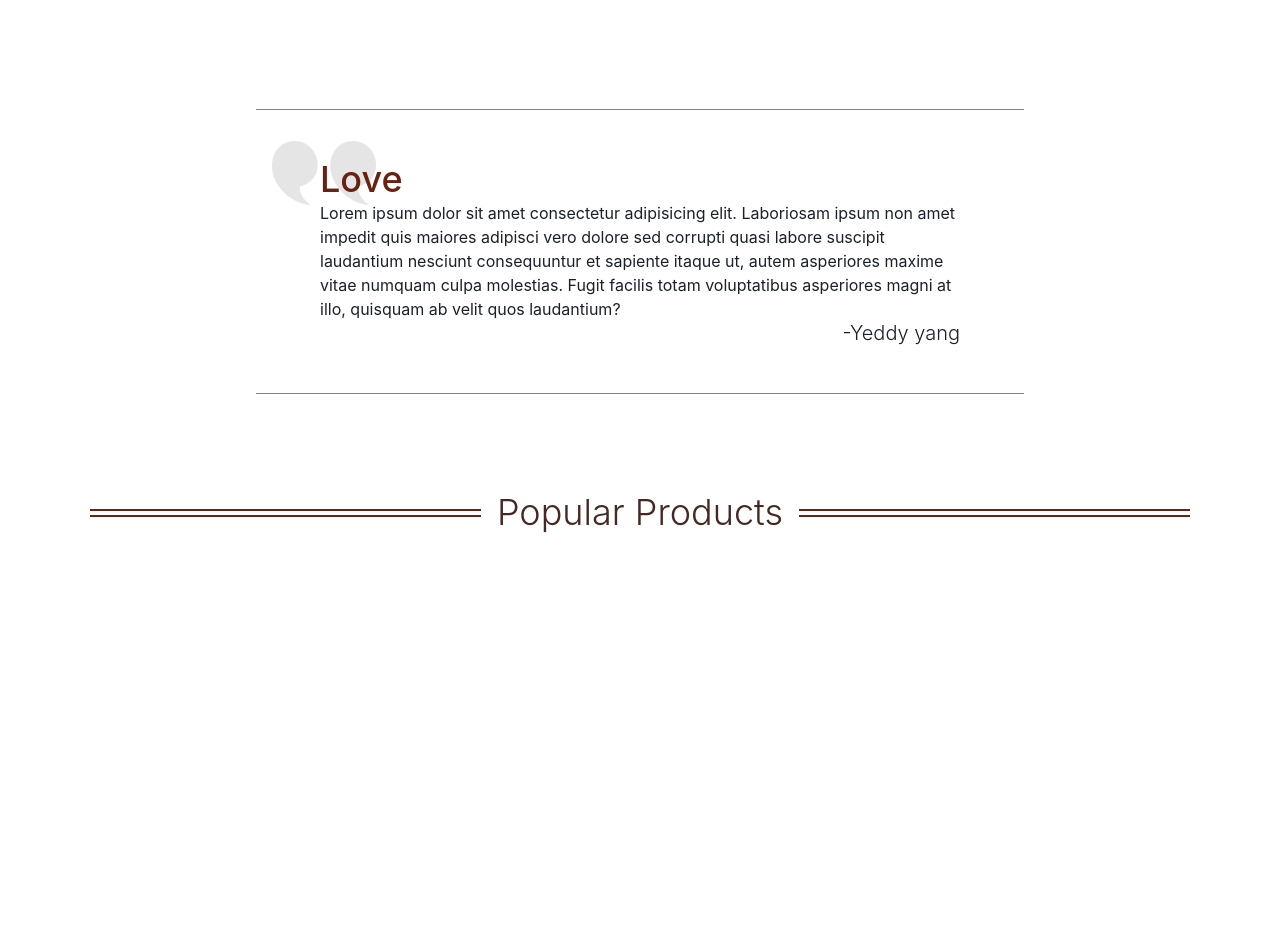
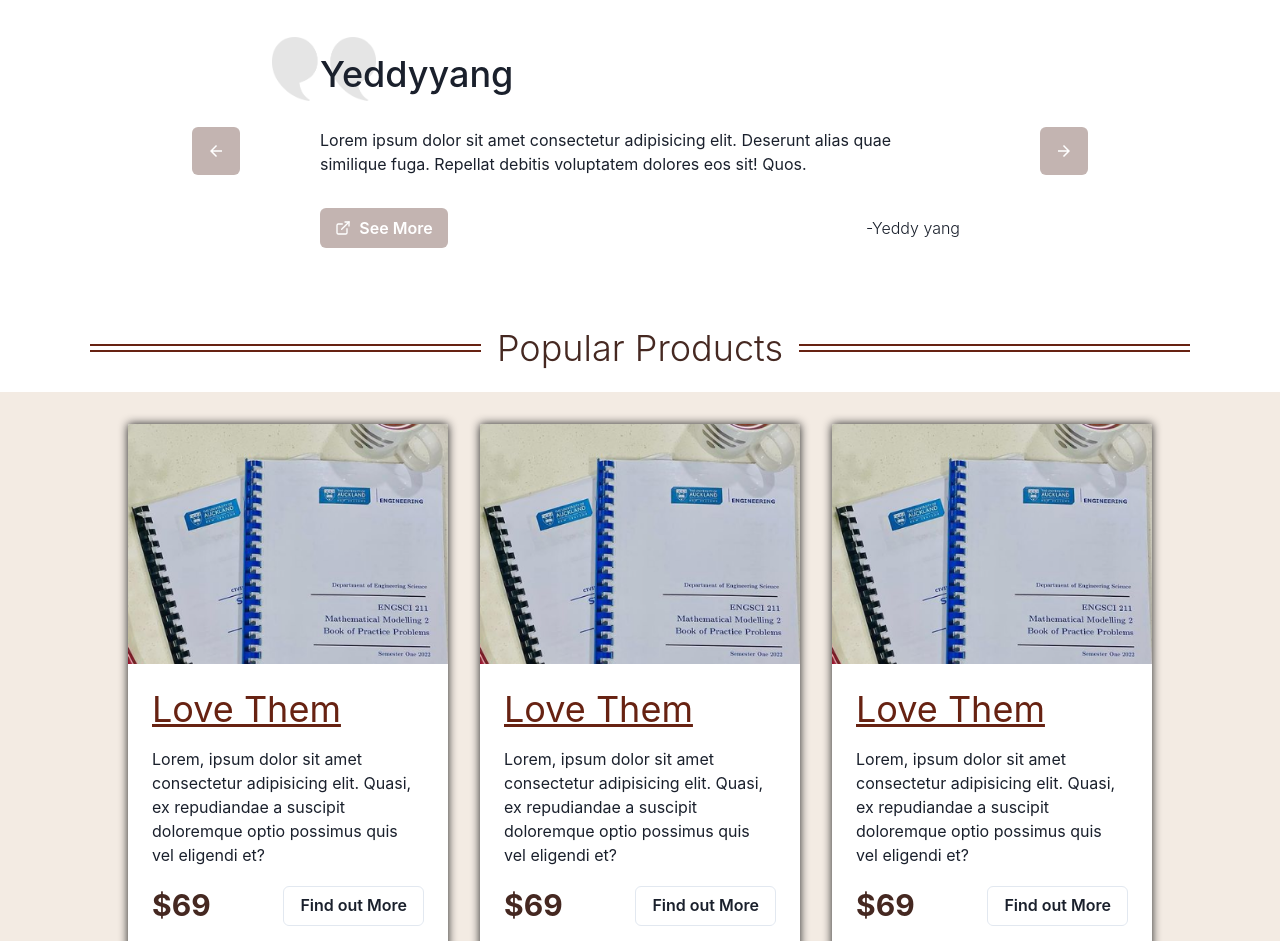
Before and after one commit to choden-dev/PrimalPrinting, a Next.js app: page / in a window 1280 px wide. Shown: the part 1391-2332 px from the top of the page. Before the commit the page ends 1926 px from the top, so only its background shows below. Built offline with nearby package versions, Linux system fonts and the light colour scheme.

Commit message:
prototyped products section

```diff
--- /dev/null
+++ b/components/descriptiondiv/DescriptionDiv.tsx
@@ -0,0 +1,30 @@
+import DescriptionCard from '../descriptioncard/DescriptionCard'
+import { infoStructure } from '../../contexts/types'
+import {
+    Box
+} from '@chakra-ui/react'
+type Props = {}
+
+const descriptions: infoStructure[] =
+    [
+        { title: 'Low Prices', description: 'Lorem ipsum dolor sit amet consectetur adipisicing elit. Explicabo iste exercitationem odit quos, voluptatum nisi adipisci veniam maxime quasi vero ad unde ullam doloremque neque nesciunt consequatur quod vitae tempore.' },
+        { title: 'Reliable', description: 'Lorem ipsum dolor sit amet consectetur adipisicing elit. Explicabo iste exercitationem odit quos, voluptatum nisi adipisci veniam maxime quasi vero ad unde ullam doloremque neque nesciunt consequatur quod vitae tempore.' },
+        { title: 'Faster', description: 'Lorem ipsum dolor sit amet consectetur adipisicing elit. Explicabo iste exercitationem odit quos, voluptatum nisi adipisci veniam maxime quasi vero ad unde ullam doloremque neque nesciunt consequatur quod vitae tempore.' }
+    ]
+
+export default function DescriptionDiv({ }: Props) {
+    return (
+        <Box
+            maxWidth="1500px"
+            flexWrap="wrap"
+            gap={{ base: '2rem', lg: '3rem' }}
+            display="flex"
+            justifyContent="center"
+        >
+            {descriptions.map((item, index) => {
+                return <DescriptionCard key={item.title} name={item.title} description={item.description} />
+            })}
+
+        </Box>
+    )
+}
--- /dev/null
+++ b/components/productcard/ProductCard.tsx
@@ -0,0 +1,60 @@
+import React from 'react'
+import {
+    Image,
+    Box,
+    Heading,
+    Button,
+    Text
+} from "@chakra-ui/react"
+type Props = {}
+
+export default function ProductCard({ }: Props) {
+    return (
+        <Box
+            display="flex"
+            flexDir="column"
+            minW="15rem"
+            maxW="20rem"
+            overflow="hidden"
+            borderRadius="sm"
+            backgroundColor="white"
+            boxShadow="0 0 10px rgb(33,33,33)">
+            <Box
+                maxH="15rem"
+                overflow="hidden">
+                <Image
+                    src="placeholder.png" />
+            </Box>
+            <Box
+                gap="1rem"
+                display="flex"
+                flexDir="column"
+                padding="1.5rem">
+                <Heading
+                    fontWeight="400"
+                    color="brown.800"
+                    as="u">
+                    Love Them
+                </Heading>
+                <Text>
+                    Lorem, ipsum dolor sit amet consectetur adipisicing elit. Quasi, ex repudiandae a suscipit doloremque optio possimus quis vel eligendi et?
+                </Text>
+
+                <Box display="flex"
+                    alignItems="center">
+                    <Text
+                        color="brown.900"
+                        fontSize="3xl"
+                        fontWeight="700">
+                        $69
+                    </Text>
+                    <Button
+                        marginLeft="auto"
+                        variant="outline">
+                        Find out More
+                    </Button>
+                </Box>
+            </Box>
+        </Box >
+    )
+}
--- /dev/null
+++ b/components/productdiv/ProductDiv.tsx
@@ -0,0 +1,25 @@
+import {
+    Box
+} from '@chakra-ui/react'
+import ProductCard from '../productcard/ProductCard'
+type Props = {}
+
+export default function ProductDiv({ }: Props) {
+    return (
+        <Box
+            position="absolute"
+            width="100vw"
+            left="0"
+            marginTop="3rem"
+            display="flex"
+            gap="2rem"
+            justifyContent="center"
+            backgroundColor="brown.100"
+            padding="2rem"
+            flexWrap="wrap">
+            <ProductCard />
+            <ProductCard />
+            <ProductCard />
+        </Box>
+    )
+}
--- a/components/testimonialcard/TestimonialCard.tsx
+++ b/components/testimonialcard/TestimonialCard.tsx
@@ -2,14 +2,18 @@ import {
     Box,
     Heading,
     Text,
-    Divider,
     Image,
+    Button
 } from '@chakra-ui/react'
-
+import {
+    ExternalLinkIcon
+} from '@chakra-ui/icons'
+import { infoStructure } from '../../contexts/types'
 type Props = {
+    toDisplay: infoStructure;
 }
 
-export default function TestimonialCard({ }: Props) {
+export default function TestimonialCard({ toDisplay }: Props) {
     return (
         <Box
             maxWidth="800px"
@@ -17,14 +21,16 @@ export default function TestimonialCard({ }: Props) {
             flexDir="column"
             justifyContent="center"
             textAlign="left"
-            gap="2rem"
+            margin="3rem 0"
             padding="0 1rem"
             borderColor="brown.900"
             position="relative"
         >
-            <Divider />
             <Box
                 padding={{ base: "1rem", lg: "1rem 4rem" }}
+                display="flex"
+                flexDir="column"
+                gap="2rem"
             >
                 <Image
                     position="absolute"
@@ -33,27 +39,36 @@ export default function TestimonialCard({ }: Props) {
                     height="4rem"
                     width="6.5rem"
                     opacity="0.1"
-                    top="2rem"
+                    top="0"
                     left="2rem"
                     transform="scaleX(-1)"
                 />
                 <Heading
                     fontWeight="500"
-                color="brown.800">
-                    Love
+                >
+                    {toDisplay.title}
                 </Heading>
                 <Text>
-                    Lorem ipsum dolor sit amet consectetur adipisicing elit. Laboriosam ipsum non amet impedit quis maiores adipisci vero dolore sed corrupti quasi labore suscipit laudantium nesciunt consequuntur et sapiente itaque ut, autem asperiores maxime vitae numquam culpa molestias. Fugit facilis totam voluptatibus asperiores magni at illo, quisquam ab velit quos laudantium?
+                    {toDisplay.description}
                 </Text>
+                <Box display="flex"
+                    alignItems="center">
+                    <Button
+                        leftIcon={<ExternalLinkIcon />}
+                        width="8rem"
+                        variant="browned">
+                        See More
+                    </Button>
                     <Heading
+                        marginLeft="auto"
                         fontWeight="light"
-                    size="md"
+                        size="sm"
                         textAlign="right">
                         -Yeddy yang
                     </Heading>
 
                 </Box>
-            <Divider />
+            </Box>
         </Box>
     )
 }
--- /dev/null
+++ b/components/testimonialdiv/TestimonialDiv.tsx
@@ -0,0 +1,63 @@
+import React from 'react'
+import TestimonialCard from '../testimonialcard/TestimonialCard'
+import {
+    IconButton
+} from '@chakra-ui/react'
+import {
+    ArrowBackIcon,
+    ArrowForwardIcon
+} from '@chakra-ui/icons'
+
+import {
+    AnimatePresence,
+    motion
+} from 'framer-motion'
+import { infoStructure } from "../../contexts/types"
+type Props = {}
+
+const testimonials: infoStructure[] = [{ title: "Yeddyyang", description: "Lorem ipsum dolor sit amet consectetur adipisicing elit. Deserunt alias quae similique fuga. Repellat debitis voluptatem dolores eos sit! Quos." },
+{ title: "1233233", description: "Lorem ipsum dolor sit amet consectetur adipisicing elit. Deserunt alias quae similique fuga. Repellat debitis voluptatem dolores eos sit! Quos." },
+{ title: "dffdsfdsdsf", description: "Lorem ipsum dolor sit amet consectetur adipisicing elit. Deserunt alias quae similique fuga. Repellat debitis voluptatem dolores eos sit! Quos." }]
+export default function TestimonialDiv({ }: Props) {
+    const [index, setTest] = React.useState<number>(0);
+    const [isForward, setIsForward] = React.useState<boolean>(true);
+
+    const back = () => {
+        setIsForward(false);
+        index - 1 >= 0 ? setTest(index - 1) : setTest(testimonials.length - 1);
+    }
+    const forward = () => {
+        setIsForward(true);
+        index + 1 < testimonials.length ? setTest(index + 1) : setTest(0);
+    }
+
+    return (
+        <>
+            <IconButton
+                onClick={() => back()}
+                aria-label='back'
+                size="lg"
+                variant="browned"
+                icon={<ArrowBackIcon color="white" />}
+            />
+            <AnimatePresence exitBeforeEnter>
+                <motion.div style={{ display: 'inline-block' }}
+                    key={index}
+                    initial={isForward ? { x: -35, opacity: 0 } : { x: 35, opacity: 0 }}
+                    animate={{ x: 0, opacity: 1 }}
+                    exit={isForward ? { x: 35, opacity: 0 } : { x: -35, opacity: 0 }}
+                    transition={{ duration: 0.2 }}
+                >
+                    <TestimonialCard toDisplay={testimonials[index]} />
+                </motion.div>
+            </AnimatePresence>
+            <IconButton
+                onClick={() => forward()}
+                aria-label="forward"
+                size="lg"
+                variant="browned"
+                icon={<ArrowForwardIcon color="white" />}
+            />
+        </>
+    )
+}
--- /dev/null
+++ b/contexts/types.ts
@@ -0,0 +1,4 @@
+export type infoStructure = {
+    title: string;
+    description: string;
+}
--- a/package.json
+++ b/package.json
@@ -9,6 +9,7 @@
     "lint": "next lint"
   },
   "dependencies": {
+    "@chakra-ui/icons": "^2.0.4",
     "@chakra-ui/react": "^2.2.4",
     "@emotion/react": "^11.9.3",
     "@emotion/styled": "^11.9.3",
--- a/pages/index.tsx
+++ b/pages/index.tsx
@@ -3,15 +3,19 @@ import {
   Box,
   Image,
   Heading,
-  Text,
+
   Button,
 
 } from '@chakra-ui/react'
+
 import NavBar from '../components/navbar/NavBar'
 import styles from '../styles/index.module.css'
-import DescriptionCard from '../components/descriptioncard/DescriptionCard'
-import TestimonialCard from '../components/testimonialcard/TestimonialCard'
+import ProductDiv from '../components/productdiv/ProductDiv'
+import TestimonialDiv from '../components/testimonialdiv/TestimonialDiv'
 import SectionHeading from '../components/sectionheading/SectionHeading'
+import DescriptionDiv from '../components/descriptiondiv/DescriptionDiv'
+
+
 const Home: NextPage = () => {
   return (
     <Box className={styles.container}>
@@ -51,7 +55,7 @@ const Home: NextPage = () => {
       <Box
         alignSelf="center"
         textAlign="center"
-        marginTop="3rem"
+        marginTop="8rem"
       >
         <Box className={styles.secheading}>
           <SectionHeading text={"Why Primal Printing?"} />
@@ -64,50 +68,40 @@ const Home: NextPage = () => {
           justifyContent="center"
           padding="4rem 7%"
         >
-          <Box
-
-            maxWidth="1500px"
-            flexWrap="wrap"
-            gap={{ base: '2rem', lg: '4rem' }}
-            display="flex"
-            justifyContent="center"
-
-          >
-            <DescriptionCard icon={''} name={'Low Prices'} description={'Lorem ipsum dolor sit amet consectetur adipisicing elit. Explicabo iste exercitationem odit quos, voluptatum nisi adipisci veniam maxime quasi vero ad unde ullam doloremque neque nesciunt consequatur quod vitae tempore.'} />
-            <DescriptionCard icon={''} name={'Reliable'} description={'Lorem ipsum dolor sit amet consectetur adipisicing elit. Explicabo iste exercitationem odit quos, voluptatum nisi adipisci veniam maxime quasi vero ad unde ullam doloremque neque nesciunt consequatur quod vitae tempore.'} />
-            <DescriptionCard icon={''} name={'Faster'} description={'Lorem ipsum dolor sit amet consectetur adipisicing elit. Explicabo iste exercitationem odit quos, voluptatum nisi adipisci veniam maxime quasi vero ad unde ullam doloremque neque nesciunt consequatur quod vitae tempore.'} />
-
-          </Box>
+          <DescriptionDiv />
         </Box>
-
-
       </Box>
       <Box
-        minHeight="35rem"
+        minHeight="16rem"
         marginTop="3rem"
         display="flex"
         flexDir="column"
         justifyContent="center"
-
       >
         <Box className={styles.secheading}>
           <SectionHeading text={"Testimonials"} />
         </Box>
-        <Box margin="auto">
-          <TestimonialCard />
+        <Box display="flex"
+          alignItems="center"
+          margin="auto">
+          <TestimonialDiv />
         </Box>
       </Box>
 
       <Box
         display="flex"
         width="100%"
-        marginTop="3rem"
+        flexDir="column"
+
+        marginTop="2rem"
       >
         <Box
           className={styles.secheading}
         >
           <SectionHeading text={"Popular Products"} />
         </Box>
+        <ProductDiv />
+
       </Box>
     </Box >
 
--- a/styles/theme.ts
+++ b/styles/theme.ts
@@ -22,6 +22,19 @@ const theme = extendTheme({
             100: '#F3EBE3'
         }
     },
+    components: {
+        Button: {
+            variants: {
+                'browned': {
+                    bg: 'brown.200',
+                    color: 'white',
+                    _hover: {
+                        bg: 'brown.700'
+                    }
+                }
+            }
+        }
+    }
 })
 
 export default theme
```
Also changed, not shown: components/descriptioncard/DescriptionCard.tsx (+3 -6 lines), components/navbar/NavBar.tsx (+4 -11 lines), public/placeholder.png (added), 1 other file (tests, documents, lock files or other folders). Lines whose indentation alone changed are shown as unchanged.
